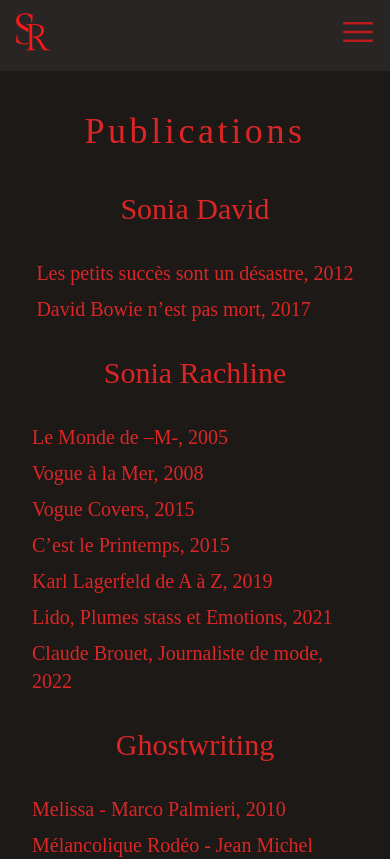
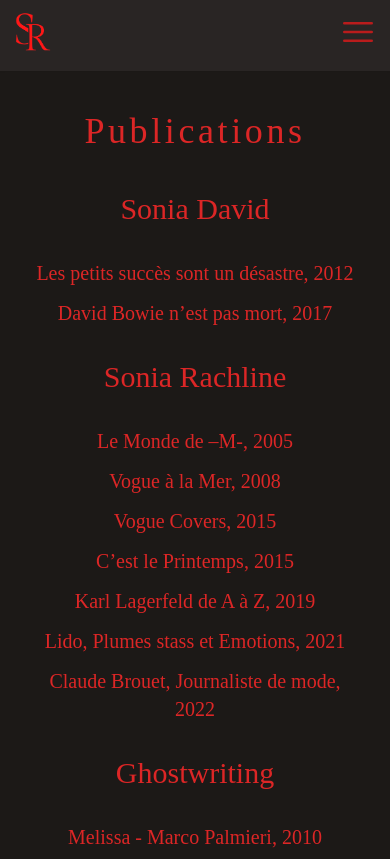
Before and after one commit to mrnguyencoder/sonia-rachline.fr, a React (Create React App) app: page /publications in a window 390 px wide. Shown: the top 859 px of the page. Built offline with nearby package versions, Linux system fonts and the light colour scheme.

Commit message:
responsive

```diff
--- a/src/componants/NavBar.jsx
+++ b/src/componants/NavBar.jsx
@@ -13,7 +13,7 @@
   return (
     <nav className='flex justify-between p-3 shadow-sm bg-stone-800 text-red-700'>
         <Link to="/" className="">
-            <img className='h-10 md:h-14 hover:scale-110' src={Logo} alt="Sonia Rachline" />
+            <img className='h-10 md:h-14 hover:scale-110 transition duration-700' src={Logo} alt="Sonia Rachline" />
         </Link>
         <div className="hidden md:flex items-center text-2xl space-x-5 text-red-600 pr-4">
             <Link to="/" className="hover:animate-pulse" >Accueil</Link>
--- a/src/componants/Publications.jsx
+++ b/src/componants/Publications.jsx
@@ -229,21 +229,21 @@
   return (
     <section className="">
       {selectedBook ? (
-        <div className="lg:flex p-8 min-h-screen">
+        <div className="grid grid-cols-1 md:grid-cols-2 p-8 min-h-screen">
           <div className="flex flex-col justify-center items-center text-red-600 space-y-4 text-xl max-w-3xl">
             <h2 className="text-4xl">{selectedBook.name}</h2>
             <p className="">Éditeur: {selectedBook.editeur}</p>
             <p className="">Date de publication: {selectedBook.datePublished}</p>
-            <p className="md:px-6 lg:text-2xl">{selectedBook.resume}</p>
+            <p className="md:px-10">{selectedBook.resume}</p>
             <div className="md:flex md:space-x-5 space-y-6 md:space-y-0 justify-center items-center">
               <button onClick={() => setSelectedBook(null)} className="flex justify-center items-center bg-sky-900 rounded-full px-4 py-2"><ArrowLeftCircleIcon className="h-10 text-slate-50"/> Retour à la liste de livres</button>
-              <a href={selectedBook.buyLink} target="_blank" rel="noreferrer" className="flex justify-center items-center px-6 py-2 bg-yellow-500 rounded-full hover:animate-pulse">Lien d'achat du livre <ArrowRightCircleIcon className="h-10 text-teal-600 animate-spin" /> </a>
+              <a href={selectedBook.buyLink} target="_blank" rel="noreferrer" className="flex justify-center items-center px-6 py-2 bg-yellow-500 rounded-full hover:animate-pulse">Lien d'achat du livre <ArrowRightCircleIcon className="h-10 text-teal-600 hover:animate-spin" /> </a>
             </div>
 
           </div>
           <div className="p-8 flex justify-center items-center">
             <img src={selectedBook.image} alt={selectedBook.name}
-              className="rounded-xl max-h-[80%] w-full"/>
+              className="rounded-xl max-h-[80%]"/>
           </div>
         </div>
       ) : (
@@ -252,14 +252,14 @@
           {Object.values(groupedBooks).map(group => (
           <div className=''>
             <h3 className='text-3xl md:text-4xl text-center'>{group.author.name}</h3>
-            <div className="flex justify-center items-center text-xl">
-              <ul className='p-8 space-y-2'>
+            <div className="text-center text-xl">
+              <ul className='p-8 space-y-3'>
                 {group.books.map(book => (
                   <li key={book.id}>
                     <Link
                       onClick={() => setSelectedBook(book)}
                       to={`/publications/${book.title}`}
-                      className="hover:border-b hover:scale-105 hover:text-red-500 md:flex justify-center items-center">
+                      className="hover:border-b hover:opacity-80 transition duration-500 ">
                         {book.name}, {book.datePublished}
                     </Link>
                   </li>
```
